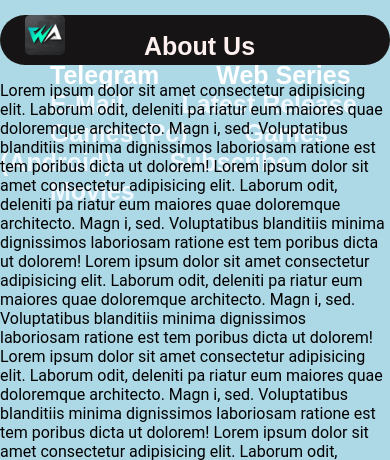
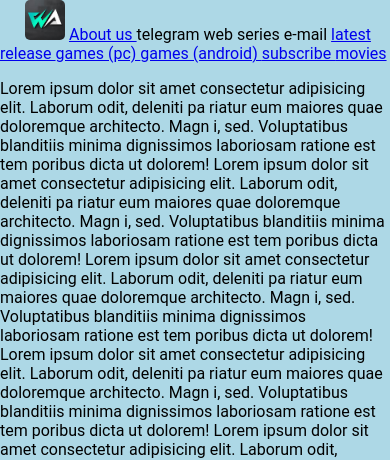
Before and after one commit to Achyut4456tripathi/Web_Adda, a PHP site: page /aboutus.html in a window 390 px wide. Shown: the top 460 px of the page. Run offline with PHP 8.4, Linux system fonts and the light colour scheme; some libraries are stand-ins or nearby versions.

Commit message:
responsive update

```diff
--- a/style.css
+++ b/style.css
@@ -80,160 +92,19 @@ ul li{
 }
 
 
-.a{ background-color: rgb(22, 20, 20);
-    height:50px;
-    border-radius : 52px;
-   position: fixed;
-   position: static;
-   margin-top: 15px;
-   display: flex;
-   flex-direction: row;
-   justify-content: space-evenly;
-
-}
-
-#aboutus{
-
-      text-align:left;
-      text-decoration: none;
-      font-size: 25px;
-     font-weight: bold;
-      text-transform: capitalize;
-      margin-top: 20px;
-      margin-left: 75px;
-      display: inline;
-      width: 28px;
-      border-radius: 7px;
-     padding-bottom: 12px;
-     text-decoration: none;
-     color: rgb(255, 240, 240);
-     font-family: Arial, Helvetica, sans-serif;
-    }
-
-    #telegram{
-
-        text-decoration: dotted;
-        font-size: 25px;
-       font-weight: bold;
-        text-transform: capitalize;
-        margin-top: 20px;
-        margin-left: 50px;
-        display: inline;
-        width: 28px;
-        border-radius: 7px;
-       padding-bottom: 12px;
-       color: rgb(255, 255, 255);
-    font-family: Arial, Helvetica, sans-serif;
-    }
 
 
-       .sa2{
-        background-color: rgb(255, 255, 255);
-         border-radius: 52px;
-          margin-top: 20px;
-          height:700px;
-          display: flex;
-          flex-wrap: wrap;
-       }
-       #body{
-        background-color: rgb(209, 203, 203);
-       }
-       #discord{
 
-        text-decoration: none;
-        font-size: 25PX;
-        text-transform: capitalize;
-        margin-top: 20px;
-        margin-left: 50px;
-        display: inline;
-        border-radius: 7px;
-        padding-bottom: 12px;
-        font-weight: bold;
-        font-family: Arial, Helvetica, sans-serif;
-        color: rgb(255, 255, 255);
-       }
-     .latest{
 
-        text-decoration: none;
-        font-size: 25PX;
-        text-transform: capitalize;
-        margin-top: 20px;
-        margin-left: 1px;
-        display: inline;
-        border-radius: 7px;
-        padding-bottom: 12px;
-        font-weight: bold;
-        font-family: Arial, Helvetica, sans-serif;
-        color: aliceblue;
-       }
-        .e-mail{
 
-        text-decoration: none;
-        font-size: 25PX;
-        text-transform: capitalize;
-        margin-top: 20px;
-        margin-left: 50px;
-        margin-right: 50px;
-        display: inline;
-        border-radius: 7px;
-        padding-bottom: 12px;
-        font-weight: bold;
-        font-family: Arial, Helvetica, sans-serif;
-        color: aliceblue;
 
-       }
-       #games{
-         text-decoration: none;
-        font-size: 25PX;
-        text-transform: capitalize;
-        margin-top: 20px;
-        margin-left: 50px;
-        display: inline;
-        border-radius: 7px;
-        padding-bottom: 12px;
-        font-weight: bold;
-        font-family: Arial, Helvetica, sans-serif;
-        color: aliceblue;
-       }
-       #logo{
 
-        text-decoration: none;
-        font-size: 25PX;
-        text-transform: capitalize;
-        margin-top: 20px;
-        margin-left: 50px;
-        display: inline;
-        border-radius: 7px;
-        padding-bottom: 12px;
-        font-weight: bold;
-        font-family: Arial, Helvetica, sans-serif;
-       }
-       #gamesandroid{
-         text-decoration: none;
-        font-size: 25PX;
-        text-transform: capitalize;
-        margin-top: 20px;
-        margin-left: 50px;
-        display: inline;
-        border-radius: 7px;
-        padding-bottom: 12px;
-        font-weight: bold;
-        font-family: Arial, Helvetica, sans-serif;
-        color: aliceblue;
-       }
-       #subscribe{
-       text-decoration: none;
-        font-size: 25PX;
-        text-transform: capitalize;
-        margin-top: 20px;
-        margin-left: 50px;
-        display: inline;
-        border-radius: 7px;
-        padding-bottom: 12px;
-        font-weight: bold;
-        font-family: Arial, Helvetica, sans-serif;
-        color: aliceblue;
-        }
+
+
+
+
+
+
        #gtaV{
         background-color: rgb(255, 255, 255);
         display: inline;
--- a/subscribe.html
+++ b/subscribe.html
@@ -30,5 +30,6 @@
       </div>
     </nav>
       <!--taskbar close-->
+
 </body>
 </html>
```
Also changed, not shown: other parts of style.css (+51 -31 lines), index.html (+46 -8 lines).
